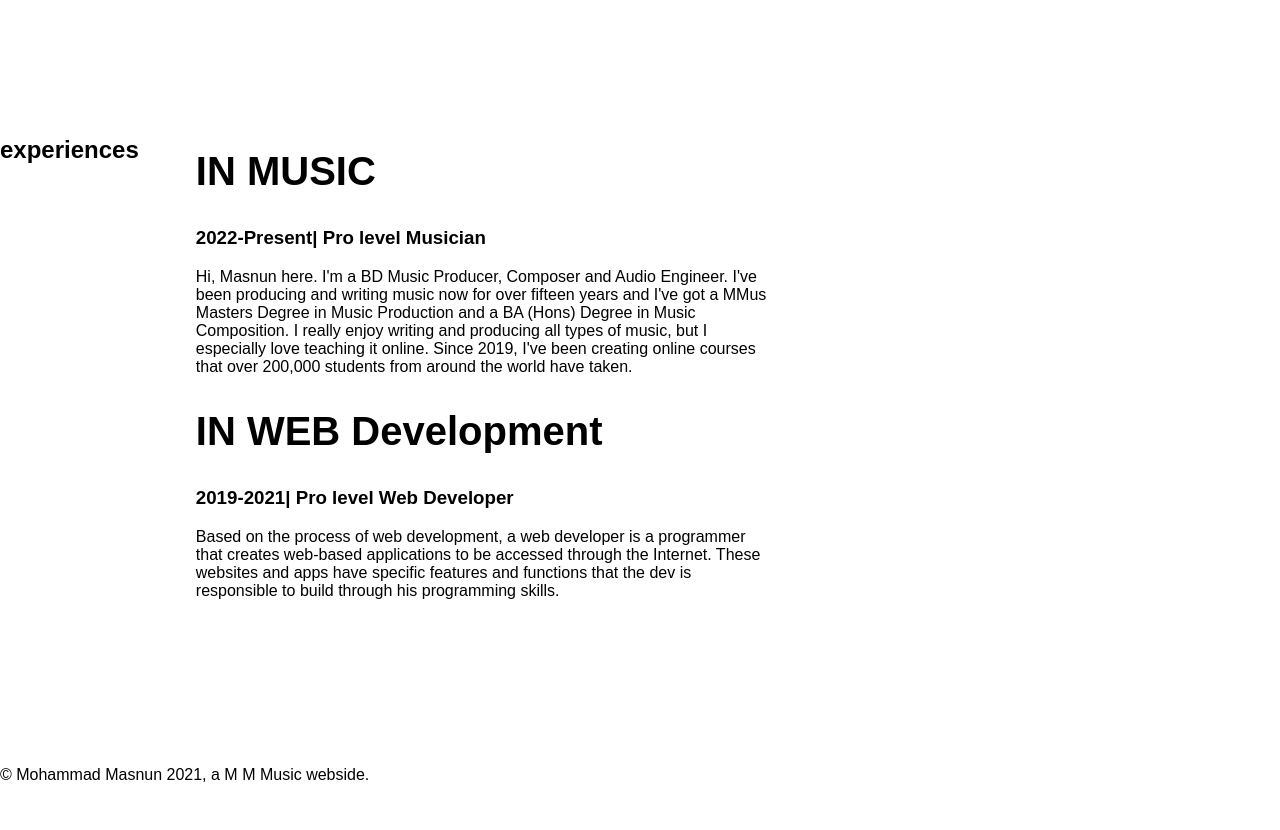
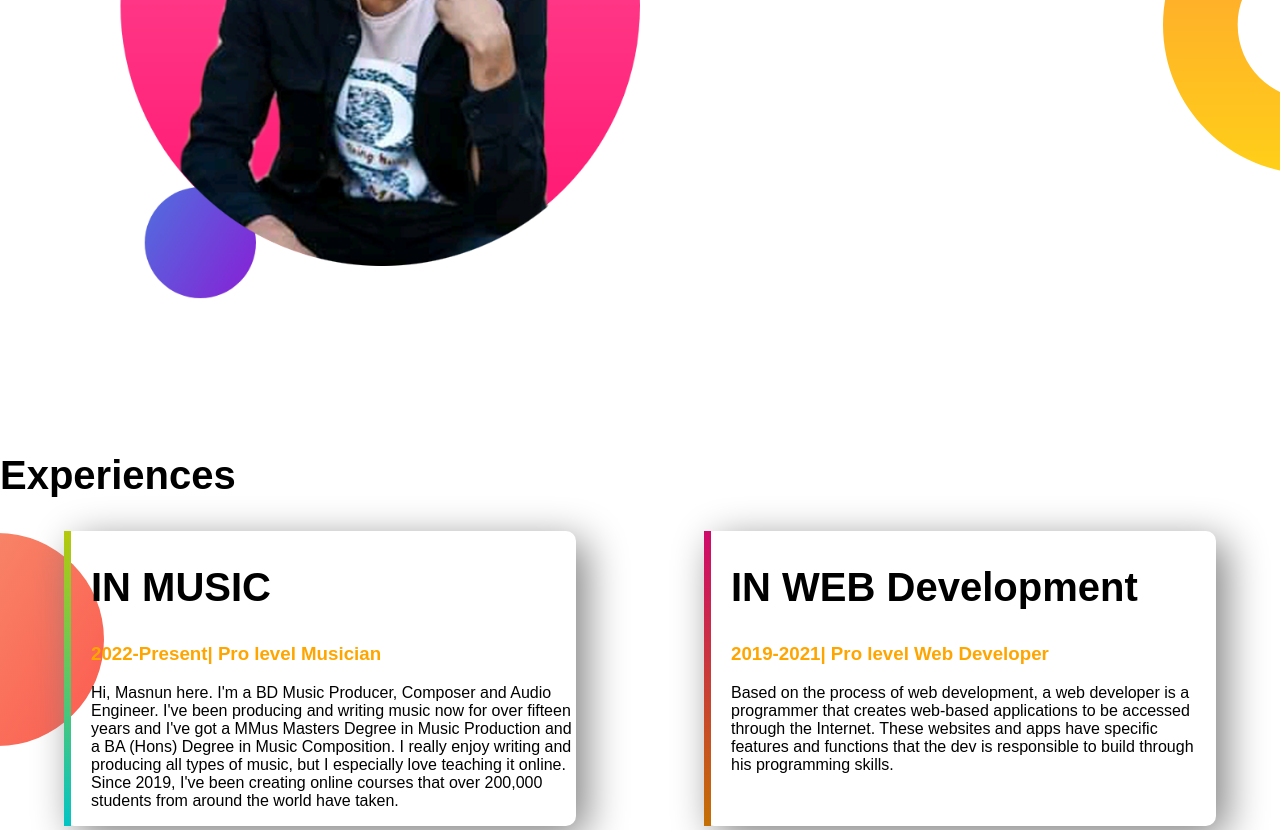
Before and after one commit to mohammadmasnun/developer-protfolio, a plain HTML site: page index.html in a window 1280 px wide. Shown: the part 980-1810 px from the top of the page. Before the commit the page ends 1780 px from the top, so only its background shows below. Drawn offline with Linux system fonts and the light colour scheme; a web font is replaced by a local one.

Commit message:
all added

```diff
--- a/Css/style.css
+++ b/Css/style.css
@@ -3,21 +3,26 @@ body{
     margin: 0;
 }
 h1{
+    font-size: 50px;
+}
+h2{
     font-size: 40px;
 }
 .Orange{
     color: orange;
 }
 section{
-    display:flex;
     margin-bottom: 150px;
     }
+.flexible-continar{
+    display:flex;
+}
 .half-width{
     width: 50%;
     padding-left: 5%;
 }
 .half-width img{
-    width: 70%;
+    width: 100%;
 }
 .link-botton{
     text-decoration: none;
@@ -27,11 +32,35 @@ section{
     border-radius: 5px;
 }
 .top-banner{
-    background-image: url(images/top-banner.png);
+    background-image: url(../images/top-banner.png);
     background-repeat: no-repeat;
 }
 .dream-big{
-    background-image: url(images/dream-bg.png);
+    background-image: url(../images/dream-bg.png);
     background-repeat: no-repeat;
     background-position:right;
 }
+.experince-area{
+    background-image:url(../images/exp-bg.png);
+    background-repeat: no-repeat;
+    background-position:left;
+}
+.experience-item{
+    width: 40%;
+    margin-left: 5%;
+    margin-right: 5%;
+    padding-left: 20px;
+    border-radius: 10px;
+    box-shadow: 10px 10px 40px gray;
+    border-left: 7px solid;
+    border-image: linear-gradient(rgb(182, 201, 10), rgb(3, 196, 196));
+    border-image-slice: 1;
+    }
+.masnun{
+    border-left: 7px solid;
+    border-image: linear-gradient(rgb(207, 8, 107), rgb(196, 112, 3));
+    border-image-slice: 1;
+}
+footer{
+    text-align: center;
+}
--- a/index.html
+++ b/index.html
@@ -37,12 +37,12 @@
              <a class="link-botton" target="_blank" href="https://www.facebook.com/mohammad.masnun.3/">join Now</a>
              </div>
              </section>
-             <section class="experience-area">
-             <h2>experiences</h2>
-             <div class="flexible-continar">
-                <div class="half-width">
-                    <h1>IN MUSIC</h1>
-                    <h3>2022-Present| Pro level Musician</h3>
+                 <section class="experince-area">
+                    <h2>Experiences</h2>
+                    <div id="wev-none" class="flexible-continar">
+                    <div class="experience-item">
+                    <h2>IN MUSIC</h2>
+                    <h3 class="Orange">2022-Present| Pro level Musician</h3>
                     <p>Hi, Masnun here. I'm a BD Music Producer, Composer and Audio Engineer.
 
                        I've been producing and writing music now for over fifteen years and I've got a MMus Masters Degree in Music Production and a BA (Hons) Degree in Music Composition.
@@ -51,9 +51,9 @@
 
                        Since 2019, I've been creating online courses that over 200,000 students from around the world have taken.</p>
                 </div>
-                <div class="half-width">
-                    <h1>IN WEB Development</h1>
-                    <h3>2019-2021| Pro level Web Developer</h3>
+                <div class="experience-item masnun">
+                    <h2>IN WEB Development</h2>
+                    <h3 class="Orange">2019-2021| Pro level Web Developer</h3>
                     <p>Based on the process of web development, a web developer is a programmer that creates web-based applications to be accessed through the Internet. These websites and apps have specific features and functions that the dev is responsible to build through his programming skills.</p>
                 </div>
              </div>
```
